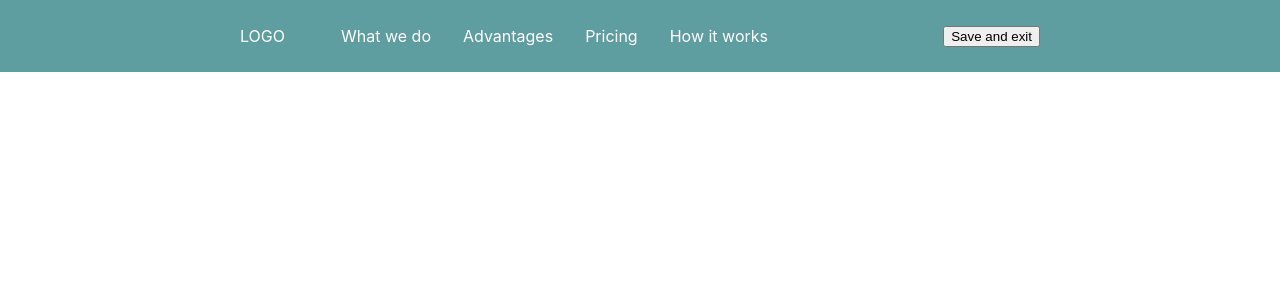
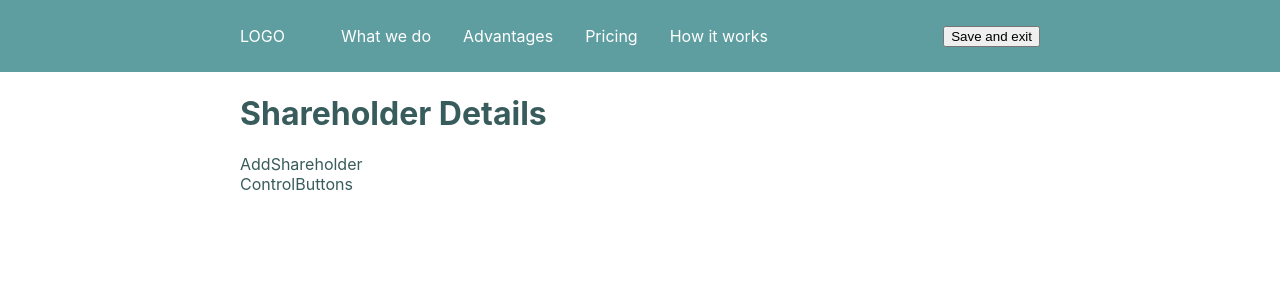
Before and after one commit to finnbuga/gforms, a React (Create React App) app: page / in a window 1280 px wide. Shown: the top 300 px of the page. Built offline with nearby package versions, Linux system fonts and the light colour scheme.

Commit message:
feat: add a dummy Shareholder Details page

```diff
--- a/src/App.css
+++ b/src/App.css
@@ -1,3 +1,7 @@
+body {
+  color: rgb(56, 91, 92);
+}
+
 .container {
   max-width: 800px;
   margin: 0 auto;
--- a/src/App.js
+++ b/src/App.js
@@ -1,11 +1,14 @@
 import React from "react";
+
+import "./App.css";
 import Header from "./components/Header";
-import "./App.css";
+import ShareholderDetailsPage from "./components/ShareholderDetailsPage";
 
 function App() {
   return (
     <div id="app">
       <Header />
+      <ShareholderDetailsPage />
     </div>
   );
 }
--- /dev/null
+++ b/src/components/ShareholderDetailsPage/index.js
@@ -0,0 +1,20 @@
+import React, { useState } from "react";
+
+const ShareholderDetailsPage = () => {
+  const [step, setStep] = useState(1);
+
+  return (
+    <main class="container">
+      <h1>Shareholder Details</h1>
+      {step === 1 && <AddShareholder />}
+      {step === 2 && <DivideShares />}
+      <ControlButtons />
+    </main>
+  );
+};
+
+const AddShareholder = () => <div>AddShareholder</div>;
+const DivideShares = () => <div>DivideShares</div>;
+const ControlButtons = () => <div>ControlButtons</div>;
+
+export default ShareholderDetailsPage;
```
